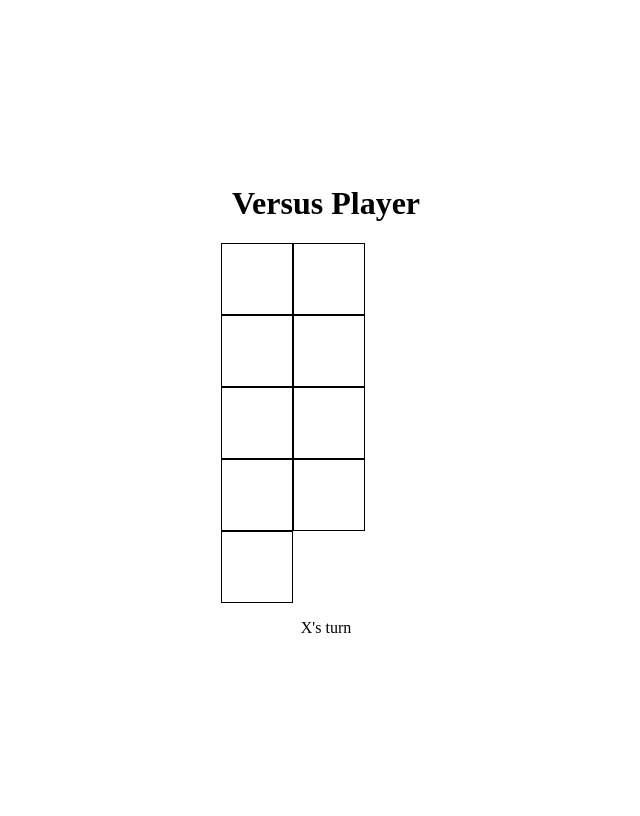
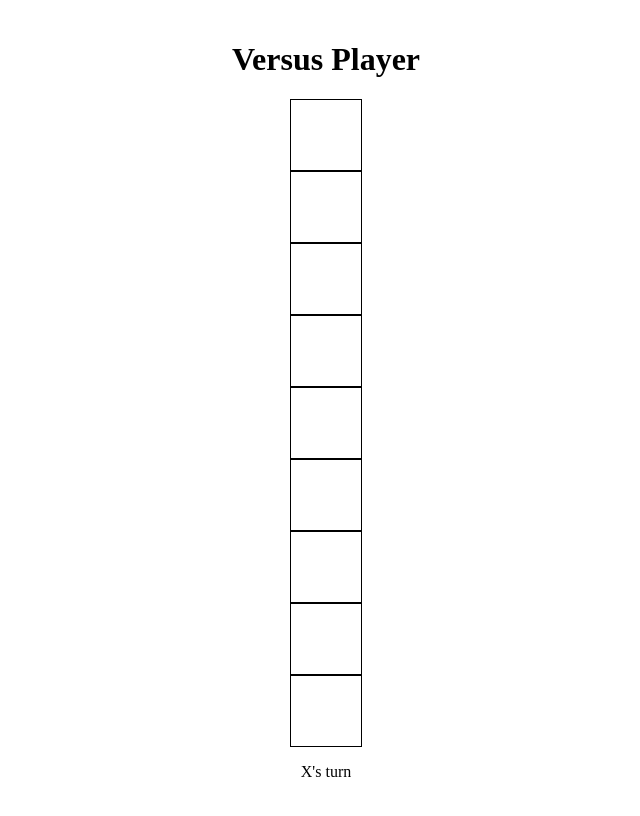
Before and after one commit to JavidFlowMaster/TicTacToe, a plain HTML site: page index.html in a window 1280 px wide. Shown: the whole page, without its empty margins (314-954 px from the left). Drawn offline with Linux system fonts and the light colour scheme.

Commit message:
Update style.css

```diff
--- a/style.css
+++ b/style.css
@@ -8,8 +8,11 @@
 
 #board {
   display: flex;
-  flex-wrap: wrap;
-  width: 210px;
+  flex-direction: column;
+}
+
+.row {
+  display: flex;
 }
 
 .cell {
```
